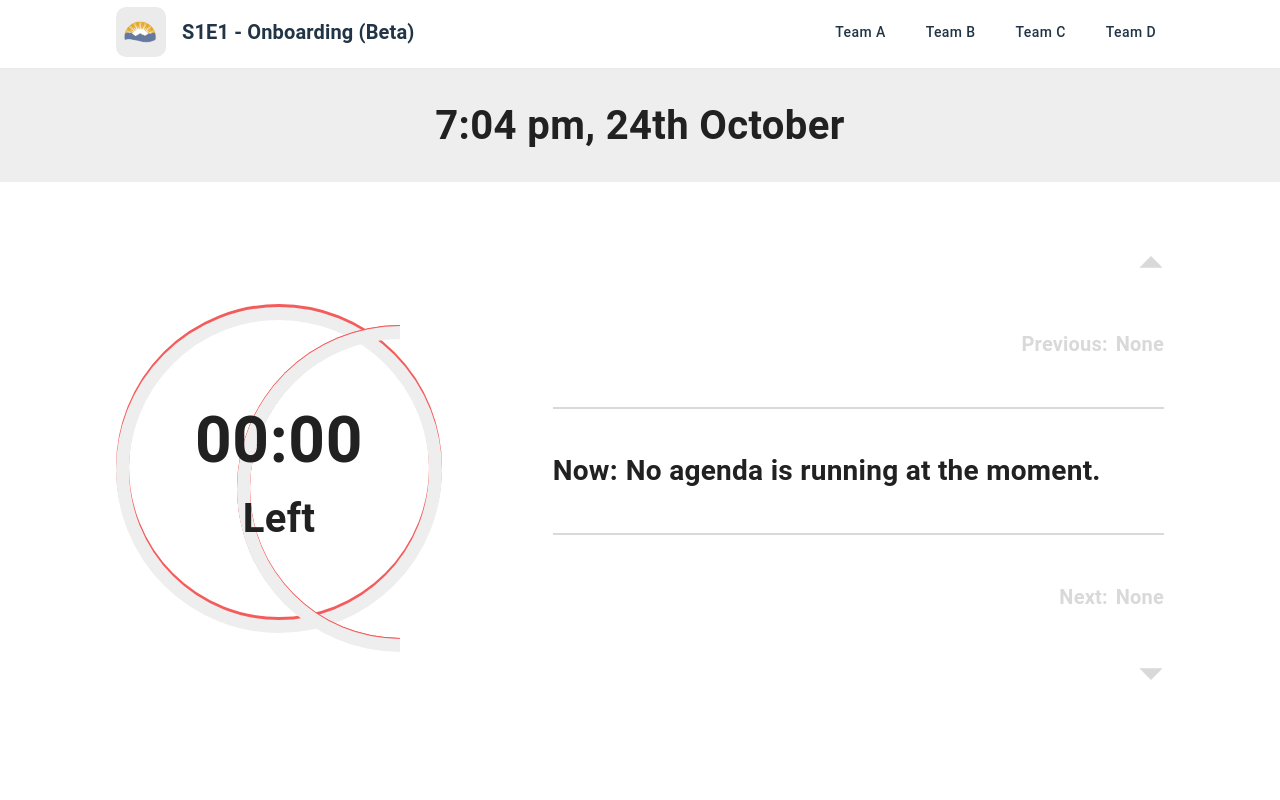
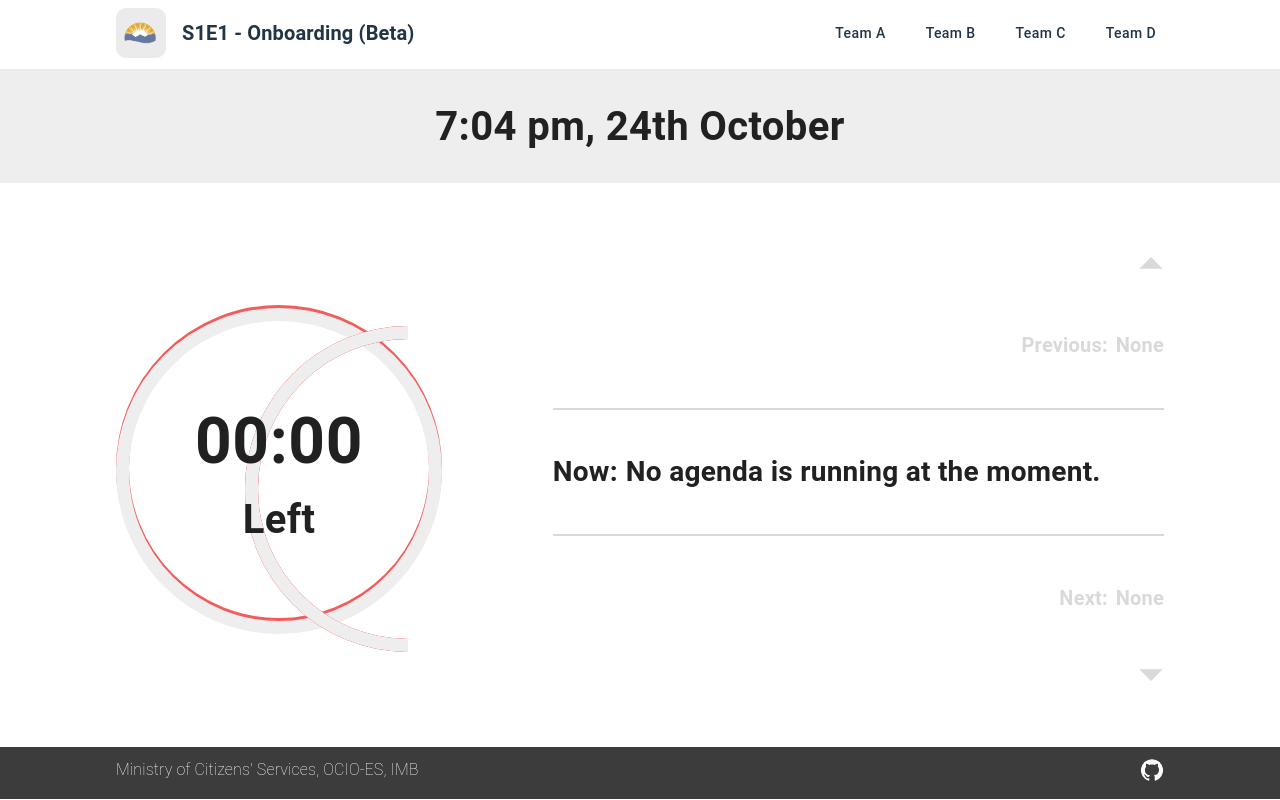
Before and after one commit to bcgov/citz-imb-build-with-us-1, a React (Vite) app in the folder frontend/: page /timer in a window 1280 px wide. Shown: the top 800 px of the page. Built offline with nearby package versions, Linux system fonts and the light colour scheme.

Commit message:
Style tweaks

```diff
--- a/frontend/src/Layout/PageLayout.tsx
+++ b/frontend/src/Layout/PageLayout.tsx
@@ -1,12 +1,12 @@
 import { Container } from '@mui/material';
 
-const PageLayout = (props: { children: any; }) => {
+const PageLayout = (props: { children: any; customHeight: any; }) => {
   return (
     <Container
       sx={{
         maxWidth: "1096px",
         width: "1096px",
-        minHeight: "85vh",
+        minHeight: props.customHeight || "85vh",
         paddingLeft: "2rem",
         paddingRight: "2rem",
         display: "flex",
--- a/frontend/src/Pages/Timer.tsx
+++ b/frontend/src/Pages/Timer.tsx
@@ -153,7 +153,7 @@ const Timer = () => {
         {currentDateTime}
       </Typography>
     </Box>
-    <PageLayout>
+    <PageLayout customHeight='62vh'>
       <Stack sx={{ height: '60vh', width: '100%' }}>
         <Grid container sx={{ height: '100%' }}>
           <Grid item xs={5} sx={{ height: '100%' }}>
--- a/frontend/src/Styles/timer.css
+++ b/frontend/src/Styles/timer.css
@@ -74,8 +74,8 @@
   width: 150px;
   height: 300px;
   position: absolute;
-  left: 237px;
-  bottom: 149px;
+  left: 245px;
+  bottom: 148px;
   border-top: solid 13px var(--red);
   border-bottom: solid 13px var(--red);
   border-left: solid 13px var(--red);
@@ -89,8 +89,8 @@
   width: 150px;
   height: 300px;
   position: absolute;
-  left: 237px;
-  bottom: 149px;
+  left: 245px;
+  bottom: 148px;
   border-top: solid 13px var(--red);
   border-bottom: solid 13px var(--red);
   border-left: solid 13px var(--red);
@@ -104,8 +104,8 @@
   width: 150px;
   height: 300px;
   position: absolute;
-  left: 237px;
-  bottom: 148.5px;
+  left: 245px;
+  bottom: 148px;
   border-top: solid 13px var(--grey);
   border-bottom: solid 13px var(--grey);
   border-left: solid 13px var(--grey);
--- a/frontend/src/Utils/timerAgenda.ts
+++ b/frontend/src/Utils/timerAgenda.ts
@@ -30,7 +30,7 @@ const timerAgenda = {
       durationMinutes: 60
     },
     {
-      title: 'Team Retrospective',
+      title: 'Retrospective',
       durationMinutes: 10
     },
     {
@@ -46,7 +46,7 @@ const timerAgenda = {
       durationMinutes: 30
     },
     {
-      title: 'Team Retrospective',
+      title: 'Retrospective',
       durationMinutes: 20
     },
     {
```
